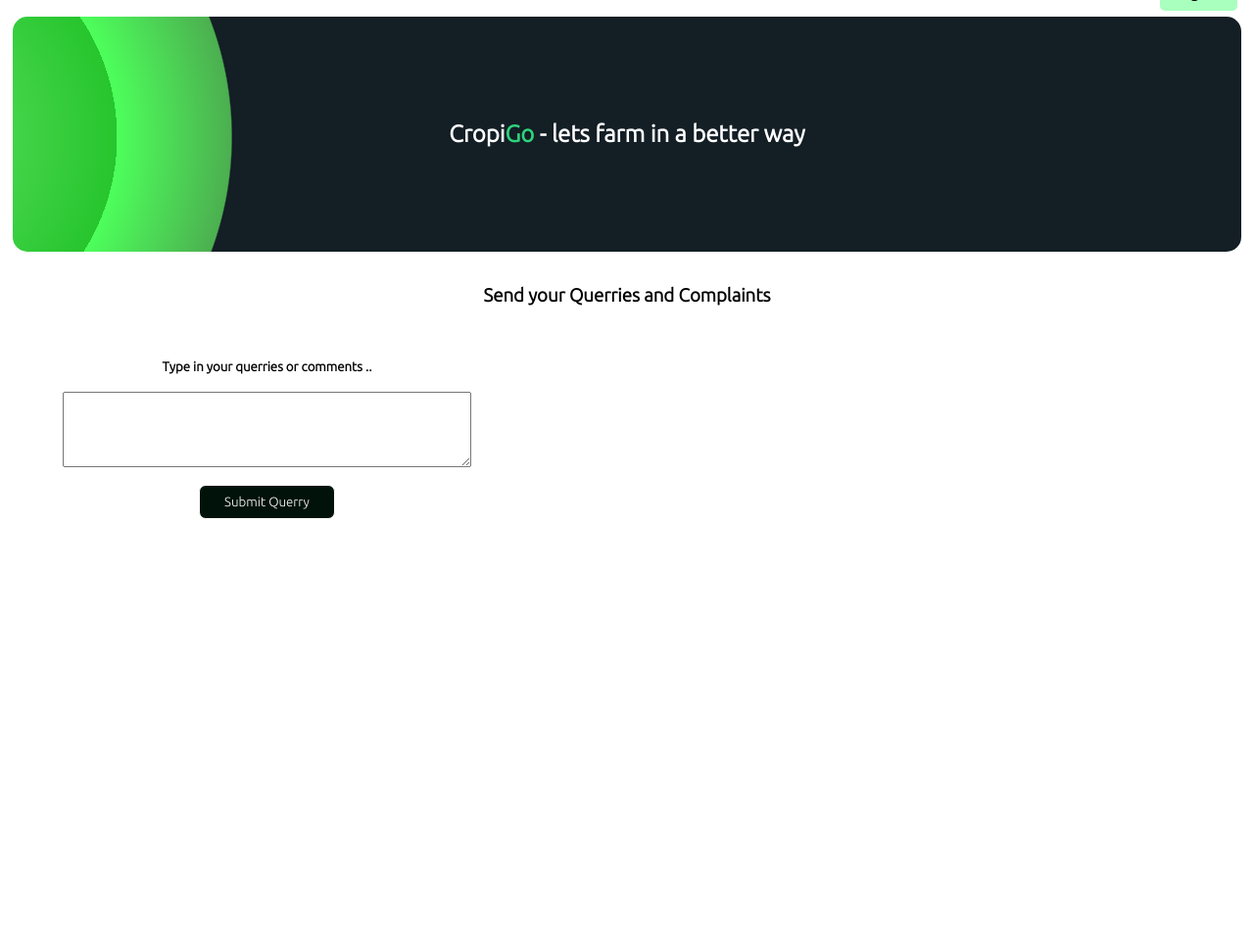
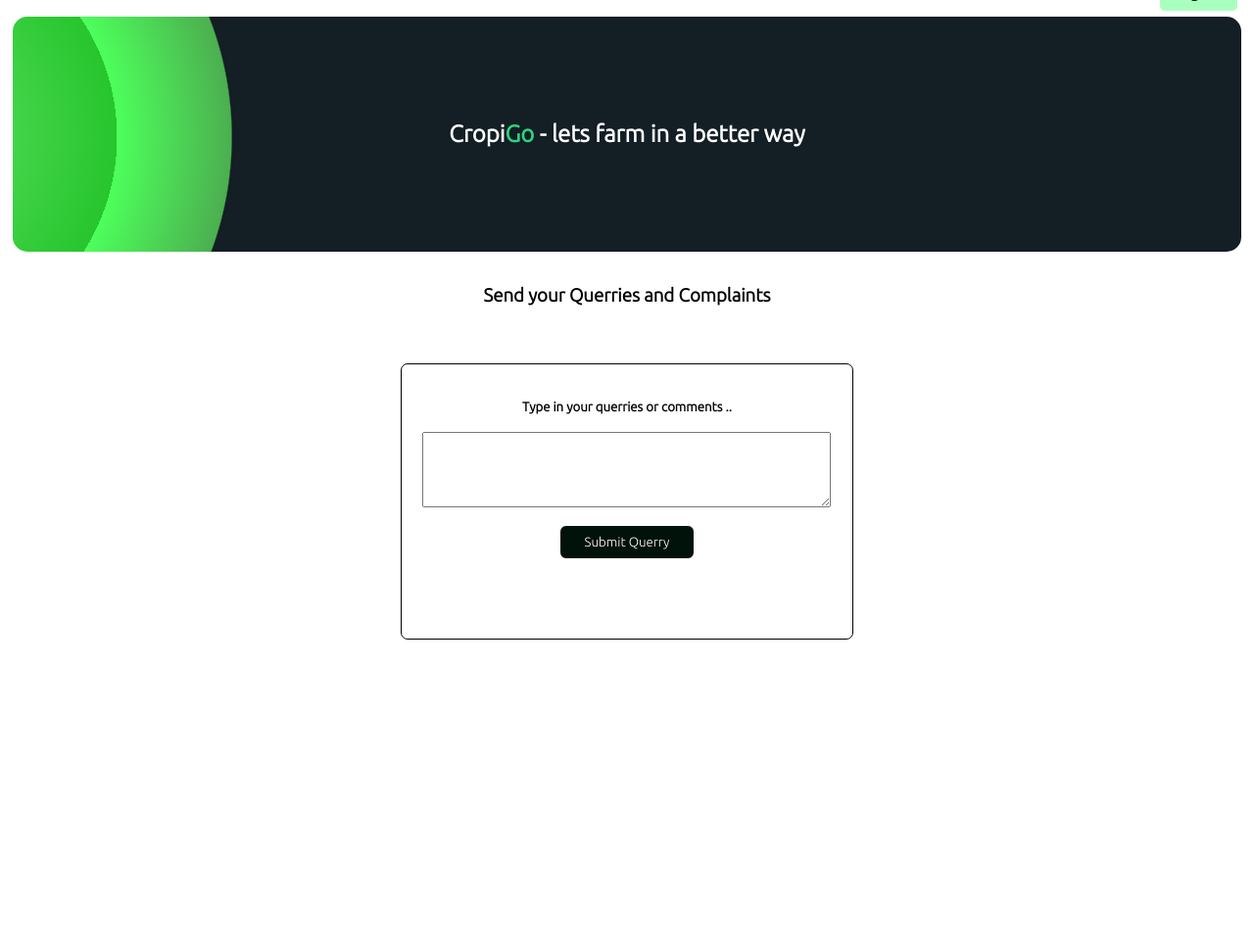
Before and after one commit to roshanshaji-023/Cropigo, a Flask app: page /usercomplaints in a window 1280 px wide. Shown: the part 43-1014 px from the top of the page at 98% size. Run offline with Flask 2, Linux system fonts and the light colour scheme.

Commit message:
complaint

```diff
--- a/static/user.css
+++ b/static/user.css
@@ -97,8 +97,11 @@ a{
 .complaint-space{
     width: 40%;
     height: 35vh;
+    margin: 5vh auto;
+    border: 1px solid black;
+    border-radius: 7px;
+}
 
-}
 .complaint-dashboard button{
     color: white;
     padding: 9px 25px;
--- a/templates/usercomplaints.html
+++ b/templates/usercomplaints.html
@@ -5,7 +5,7 @@
 <h3>Send your Querries and Complaints</h3>
 <br>
 <section class="complaint-dashboard">
-    <div class="compaint-space">
+    <div class="complaint-space">
         <br><br>
         <form action="" method="post">
             <h5>Type in your querries or comments ..</h5>
```
